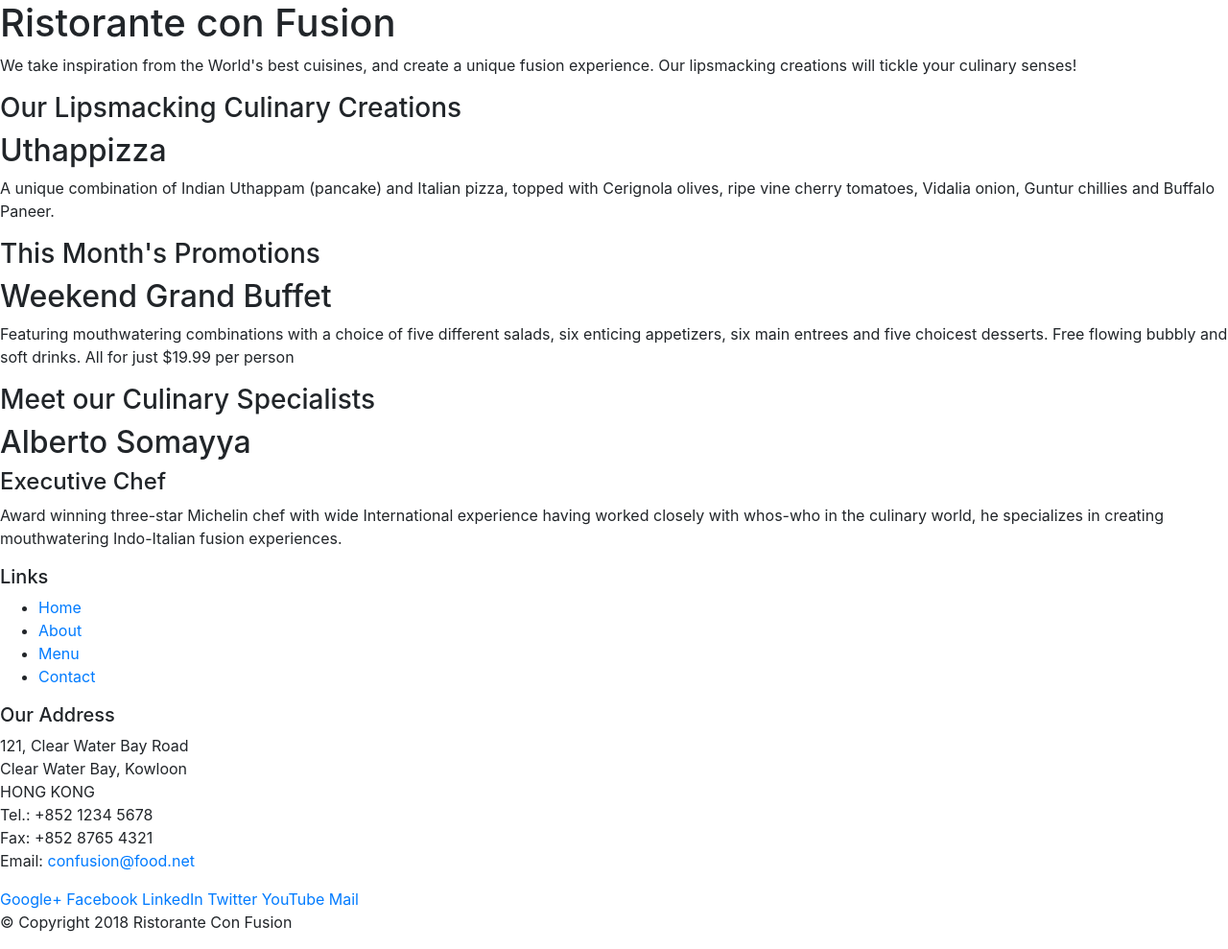
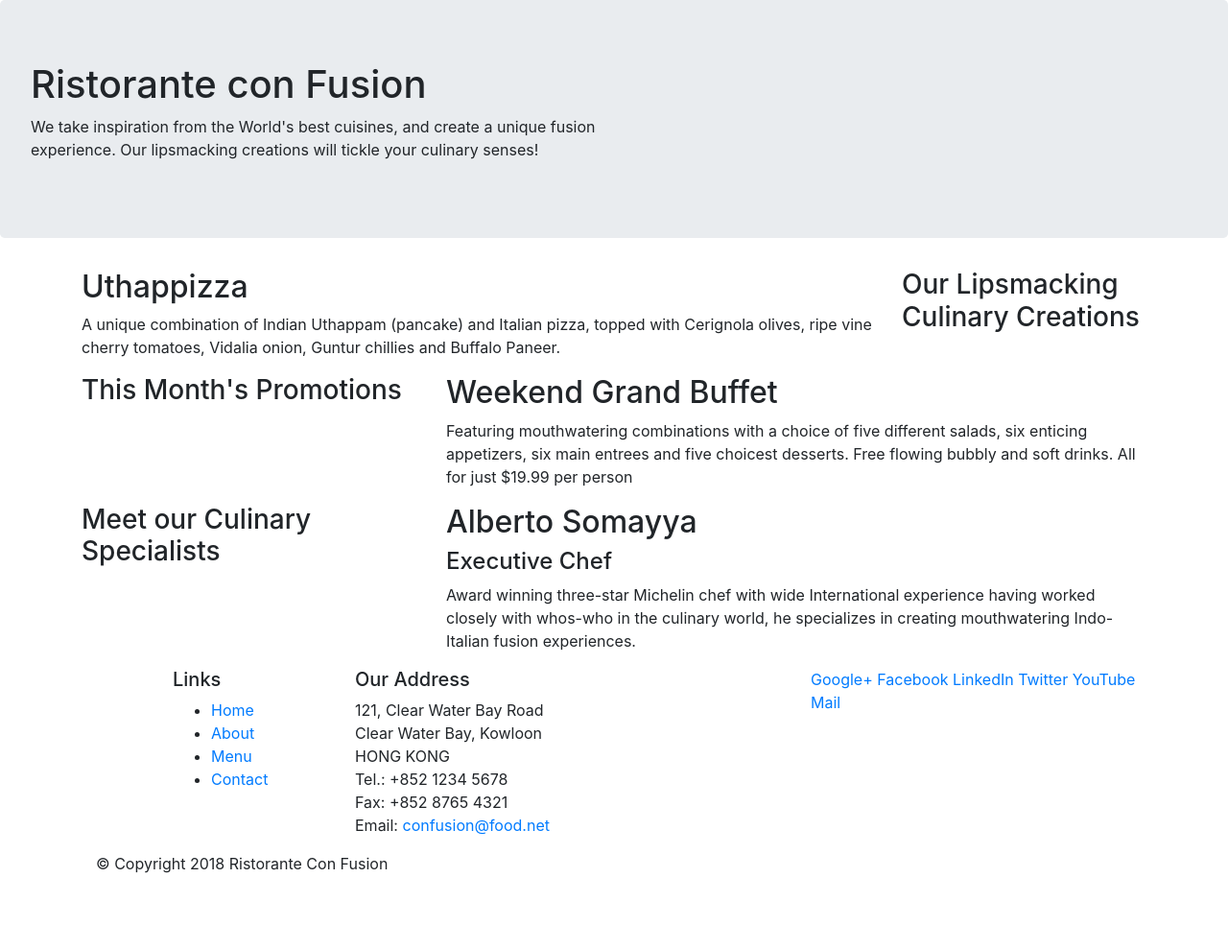
Before and after one commit to GustavoGordillo/conFusion, a website: page index.html in a window 1280 px wide. Shown: the whole page at 96% size. After the commit the page ends 928 px from the top, so only its background shows below. Drawn offline with nearby package versions, Linux system fonts and the light colour scheme.

Commit message:
Bootstrap Gird Part 1

```diff
--- a/index.html
+++ b/index.html
@@ -14,45 +14,45 @@
 <body>
 
     <header>
-        <div>
-            <div>
-                <div>
+        <div class="jumbotron">
+            <div class="row">
+                <div class="col-12 col-sm-6">
                     <h1>Ristorante con Fusion</h1>
                     <p>We take inspiration from the World's best cuisines, and create a unique fusion experience. Our lipsmacking creations will tickle your culinary senses!</p>
                 </div>
-                <div>
+                <div class="col-12 col-sm">
                 </div>
             </div>
         </div>
     </header>
 
-    <div>
-        <div>
-            <div>
+    <div class="container">
+        <div class="row">
+            <div class="col-12 col-sm-4 order-sm-last col-md-3">
                 <h3>Our Lipsmacking Culinary Creations</h3>
             </div>
-            <div>
+            <div class="col-12 col-sm order-sm-first col-md">
                 <h2>Uthappizza</h2>
                 <p>A unique combination of Indian Uthappam (pancake) and Italian pizza, topped with Cerignola olives, ripe vine cherry tomatoes, Vidalia onion, Guntur chillies and Buffalo Paneer.</p>
             </div>
         </div>
 
 
-        <div>
-            <div>
+        <div class="row">
+            <div class="col-12 col-sm-4">
                 <h3>This Month's Promotions</h3>
             </div>
-            <div>
+            <div class="col-12 col-sm">
                 <h2>Weekend Grand Buffet</h2>
                 <p>Featuring mouthwatering combinations with a choice of five different salads, six enticing appetizers, six main entrees and five choicest desserts. Free flowing bubbly and soft drinks. All for just $19.99 per person </p>
             </div>
         </div>
 
-        <div>
-            <div>
+        <div class="row">
+            <div class="col-12 col-sm-4">
                 <h3>Meet our Culinary Specialists</h3>
             </div>
-            <div>
+            <div class="col col-sm">
                 <h2>Alberto Somayya</h2>
                 <h4>Executive Chef</h4>
                 <p>Award winning three-star Michelin chef with wide International experience having worked closely with whos-who in the culinary world, he specializes in creating mouthwatering Indo-Italian fusion experiences. </p>
@@ -61,9 +61,9 @@
     </div>
 
     <footer>
-        <div>
-            <div>
-                <div>
+        <div class="container">
+            <div class="row">
+                <div class="col-4 offset-1 col-sm-2">
                     <h5>Links</h5>
                     <ul>
                         <li><a href="#">Home</a></li>
@@ -72,7 +72,7 @@
                         <li><a href="#">Contact</a></li>
                     </ul>
                 </div>
-                <div>
+                <div class="col-7 col-sm-5">
                     <h5>Our Address</h5>
                     <address>
 		              121, Clear Water Bay Road<br>
@@ -83,7 +83,7 @@
 		              Email: <a href="mailto:confusion@food.net">confusion@food.net</a>
 		           </address>
                 </div>
-                <div>
+                <div class="col-12 col-sm-4">
                     <div>
                         <a href="http://google.com/+">Google+</a>
                         <a href="http://www.facebook.com/profile.php?id=">Facebook</a>
@@ -94,7 +94,7 @@
                     </div>
                 </div>
            </div>
-           <div>
+           <div class="col-auto">
                 <div>
                     <p>© Copyright 2018 Ristorante Con Fusion</p>
                 </div>
```
